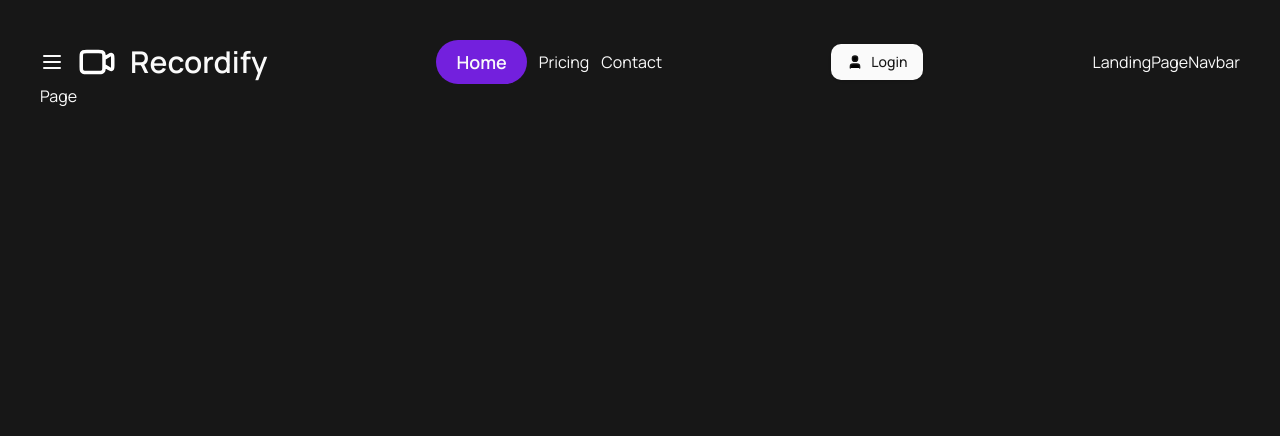
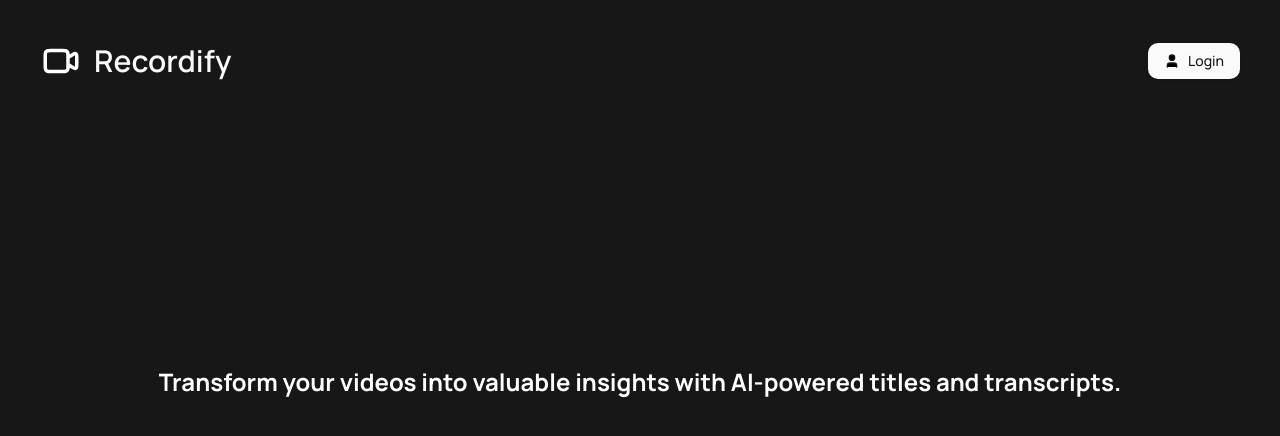
Before and after one commit to prajvalloop/video, a Next.js app: page / in a window 1280 px wide. Shown: the top 436 px of the page. Built offline with nearby package versions, Linux system fonts and the light colour scheme.

Commit message:
remove unnecessary code

```diff
--- a/src/actions/user.ts
+++ b/src/actions/user.ts
@@ -54,11 +54,16 @@ export const onAuthenticatedUser=async ()=>{
             subscription:{
                 create:{}
             },
+
             workspace:{
                 create:{
                     name:`${user.firstName}'s Workspace`,
-                    type:'PERSONAL'
-                }
+                    type:'PERSONAL',
+                    folders:{
+                        create:{}
+                    }
+                },
+
             }
         },
         include:{
--- a/src/app/(website)/_components/LandingPageNavbar.tsx
+++ b/src/app/(website)/_components/LandingPageNavbar.tsx
@@ -10,12 +10,12 @@ const LandingPageNavbar = () => {
   return (
     <div className=' w-full flex justify-between items-center'>
         <div className='flex text-3xl font-semibold items-center gap-x-3'>
-            <Menu className='w-6 h-6' />
+            {/* <Menu className='w-6 h-6' /> */}
 
             <Image className='text-white' src='/opal-logo.svg' alt='logo' width={42} height={42} />
             Recordify
         </div>
-        <div className='hidden lg:flex gap-x-3 items-center'>
+        {/* <div className='hidden lg:flex gap-x-3 items-center'>
         <Link
           href="/"
           className="bg-[#7320DD] py-2 px-5 font-semibold text-lg rounded-full hover:bg-[#7320DD]/80"
@@ -23,7 +23,7 @@ const LandingPageNavbar = () => {
           Home </Link>
             <Link href={'/'}>Pricing</Link>
             <Link href={'/'}>Contact</Link>
-        </div>
+        </div> */}
         <Link href={'/auth/sign-in'}>
 
             <Button className='flex items-center gap-x-2'>
@@ -32,7 +32,7 @@ const LandingPageNavbar = () => {
             </Button>
         </Link>
 
-        LandingPageNavbar
+
 
         </div>
   )
--- a/src/app/(website)/page.tsx
+++ b/src/app/(website)/page.tsx
@@ -1,16 +1,16 @@
-import React from 'react'
-
-
+import React from 'react';
 
 const page = () => {
   return (
-    <div>
-      <div>
-      Page
+    <div className="h-[600px] flex items-center justify-center overflow-hidden slidein 1s ease 300ms">
+      <div className="whitespace-nowrap animate-marquee">
+        <p className=" md:text-2xl text-lg font-bold text-white text-wrap text-center">
+        Transform your videos into valuable insights with AI-powered titles and transcripts.
+
+        </p>
       </div>
+    </div>
+  );
+};
 
-    </div>
-  )
-}
-
-export default page
+export default page;
--- a/src/components/global/ai-tools/index.tsx
+++ b/src/components/global/ai-tools/index.tsx
@@ -15,47 +15,48 @@ type Props = {
 const Aitools = ({plan,trial,videoId}: Props) => {
   //WIP setup with ai
     return (
-    <TabsContent value="Ai tools">
-        <div className='flex items-center'>
-            <div className='w-8/12'>
-            <h2 className='text-3xl font-bold'>Ai tools</h2>
-            <p className='text-[#bdbdbd]'>
-                Taking your videos to the next <br/> step with the prower of AI!
-            </p>
-            </div>
-            <div className='flex items-center gap-x-2'>
-            <Button className='mt-2 text-sm'>
-                <Loader state={false} color="#000">Try now</Loader>
-           </Button>
-           {/* {pay} */}
-           <Button className=' mt-2 text-sm' variant={'secondary'}>
-                <Loader state={false} color="#000">Pay Now</Loader>
-           </Button>
-           <Button className=' mt-2 text-sm' variant={'secondary'}>
-                <Loader state={false} color="#000">Generate Now</Loader>
-           </Button>
+    // <TabsContent value="Ai tools">
+    //     <div className='flex items-center'>
+    //         <div className='w-8/12'>
+    //         <h2 className='text-3xl font-bold'>Ai tools</h2>
+    //         <p className='text-[#bdbdbd]'>
+    //             Taking your videos to the next <br/> step with the prower of AI!
+    //         </p>
+    //         </div>
+    //         <div className='flex items-center gap-x-2'>
+    //         <Button className='mt-2 text-sm'>
+    //             <Loader state={false} color="#000">Try now</Loader>
+    //        </Button>
+    //        {/* {pay} */}
+    //        <Button className=' mt-2 text-sm' variant={'secondary'}>
+    //             <Loader state={false} color="#000">Pay Now</Loader>
+    //        </Button>
+    //        <Button className=' mt-2 text-sm' variant={'secondary'}>
+    //             <Loader state={false} color="#000">Generate Now</Loader>
+    //        </Button>
 
-            </div>
-            </div>
-            <div className='flex justify-between'>
-                <div className='flex flex-col items-center text-center text-[#bdbdbd] gap-y-2 text-sm'>
-                    <VideoRecorderDuotone width='36' height='36'/>
-                    Generate video
-                </div>
-                <div className='flex flex-col items-center text-center text-[#bdbdbd] gap-y-2 text-sm'>
-                    <FileDuoToneBlack/>
-                    Create and Read Video <br/> Transcripts
-                </div>
-                <div className='flex flex-col items-center text-center text-[#bdbdbd] gap-y-2 text-sm'>
-                    <DownloadIcon/>
-                    Download Video
-                </div>
+    //         </div>
+    //         </div>
+    //         <div className='flex justify-between'>
+    //             <div className='flex flex-col items-center text-center text-[#bdbdbd] gap-y-2 text-sm'>
+    //                 <VideoRecorderDuotone width='36' height='36'/>
+    //                 Generate video
+    //             </div>
+    //             <div className='flex flex-col items-center text-center text-[#bdbdbd] gap-y-2 text-sm'>
+    //                 <FileDuoToneBlack/>
+    //                 Create and Read Video <br/> Transcripts
+    //             </div>
+    //             <div className='flex flex-col items-center text-center text-[#bdbdbd] gap-y-2 text-sm'>
+    //                 <DownloadIcon/>
+    //                 Download Video
+    //             </div>
 
-            </div>
+    //         </div>
 
 
 
-    </TabsContent>
+    // </TabsContent>
+    <></>
   )
 }
 
--- a/src/components/global/info-bar/index.tsx
+++ b/src/components/global/info-bar/index.tsx
@@ -29,7 +29,7 @@ const InfoBar = () => {
                 <span>Setup</span>
             </Button>
             </a>
-            <UserButton/>
+            <UserButton afterSignOutUrl="/"/>
 
         </div>
     </header>
--- a/src/components/global/videos/preview/index.tsx
+++ b/src/components/global/videos/preview/index.tsx
@@ -83,7 +83,7 @@ const VideoPreview = ({videoId}: Props) => {
                 <Download/>
             </div>
             <div>
-                <TabMenu defaultValue='Ai tools' triggers={["Ai tools","Transcript","Activity"]}>
+                <TabMenu defaultValue='Transcript' triggers={["Transcript","Activity"]}>
                             <Aitools videoId={videoId} trial={video.User?.trial!} plan={video.User?.subscription?.plan!} />
                             <VideoTranscript transcript={video.description!} />
                             {/* <TabsContent value="Activity">
```
Also changed, not shown: src/constants/index.tsx (+5 -5 lines), 1 other file (tests, documents, lock files or other folders).
